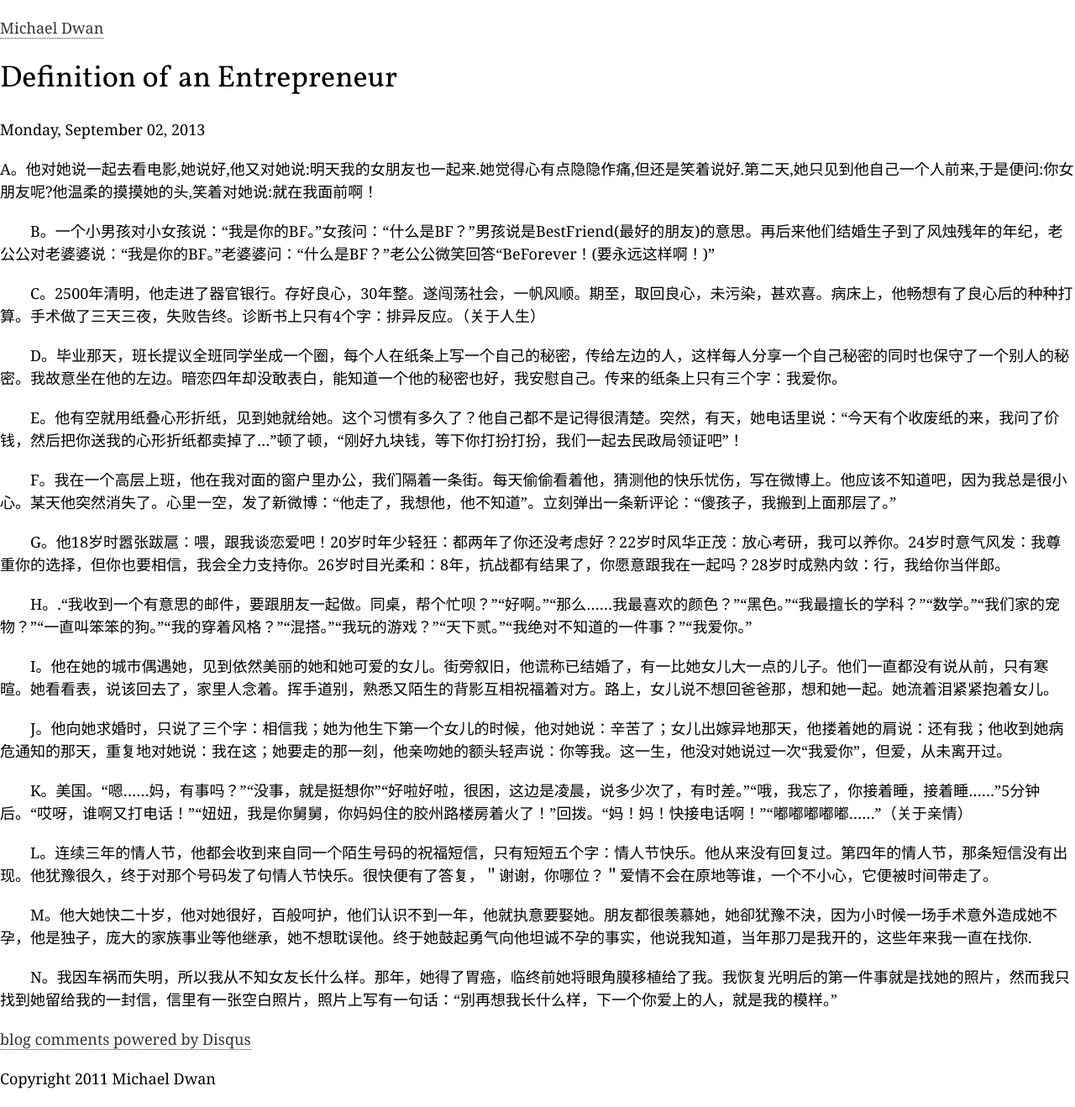
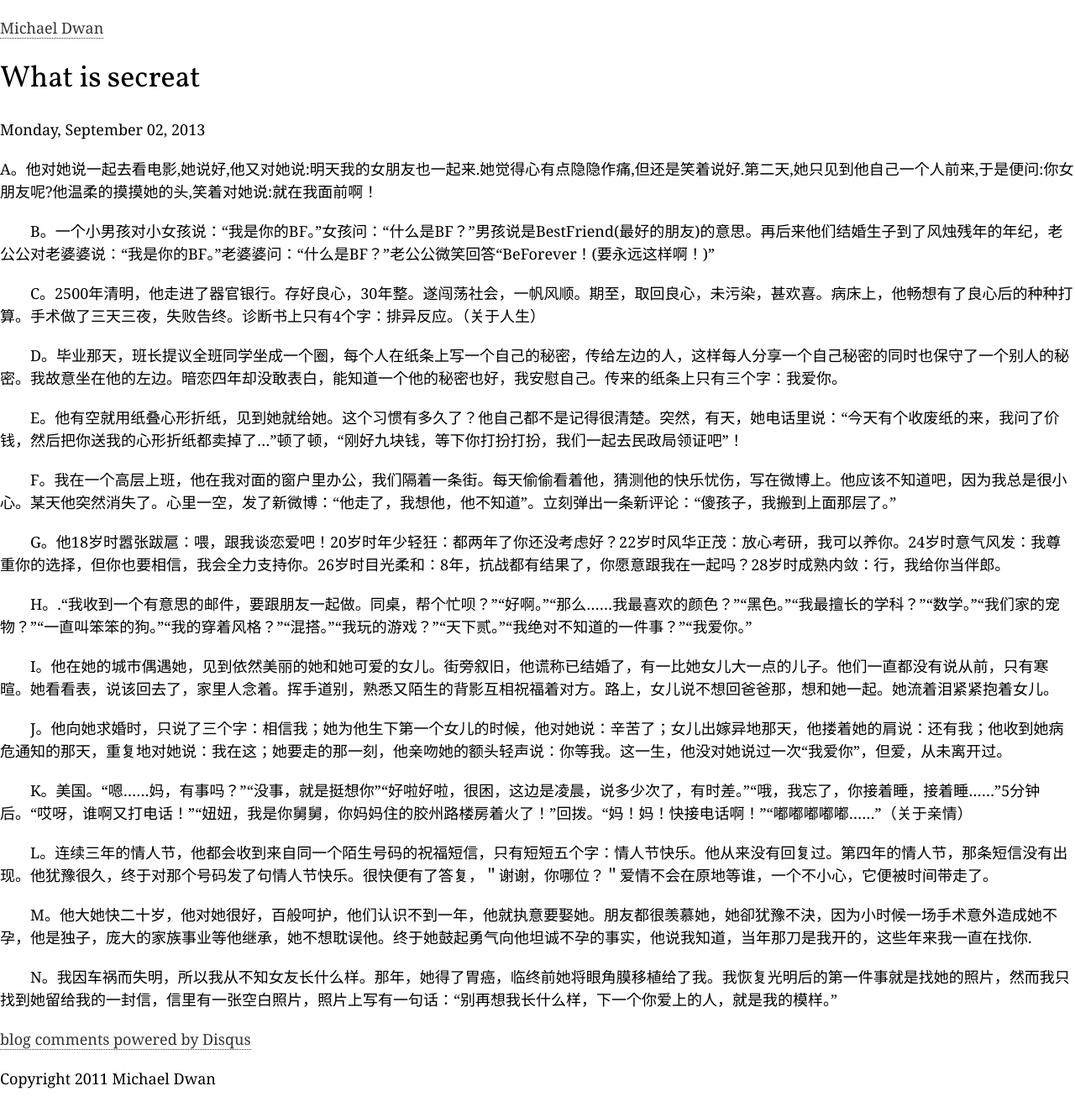
Before and after one commit to javaIsEGirl/javaisegirl.github.com, a Jekyll site: the page built from _posts/2013-09-02-what-is-jekyll.markdown, in a window 1280 px wide. Shown: the whole page at 84% size. Built offline with Jekyll 4.4.1, drawn with Linux system fonts in a browser that asks for light colours; some web fonts are replaced; comment, search, counter and statistics services are not loaded.

Commit message:
what i want told to someone

```diff
--- a/_posts/2013-09-02-what-is-jekyll.markdown
+++ b/_posts/2013-09-02-what-is-jekyll.markdown
@@ -1,6 +1,6 @@
 ---
 layout: post
-title: Definition of an Entrepreneur
+title: What is secreat
 ---
 A。他对她说一起去看电影,她说好,他又对她说:明天我的女朋友也一起来.她觉得心有点隐隐作痛,但还是笑着说好.第二天,她只见到他自己一个人前来,于是便问:你女朋友呢?他温柔的摸摸她的头,笑着对她说:就在我面前啊！
 
```
Also changed, not shown: 1 other file.
